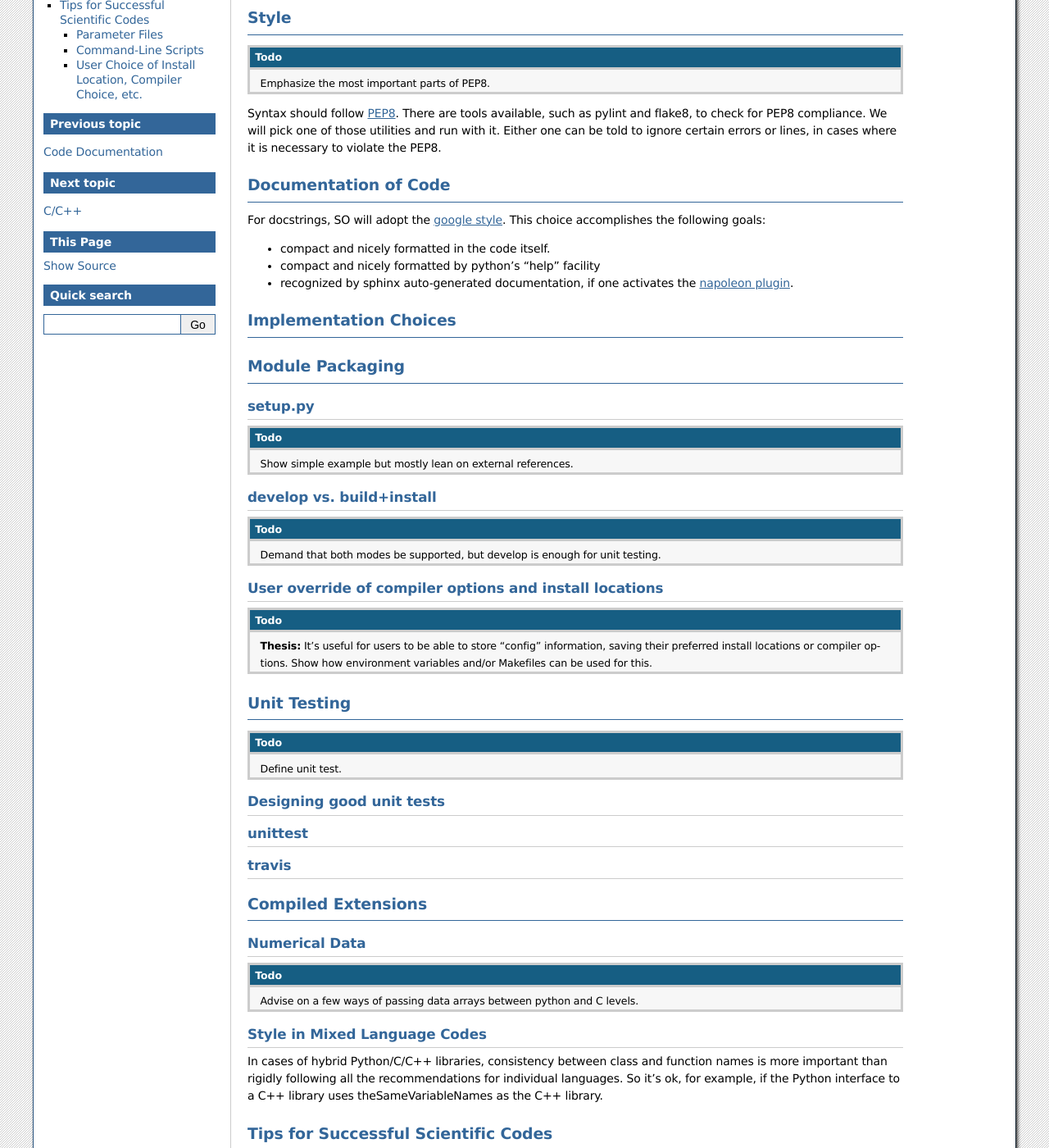
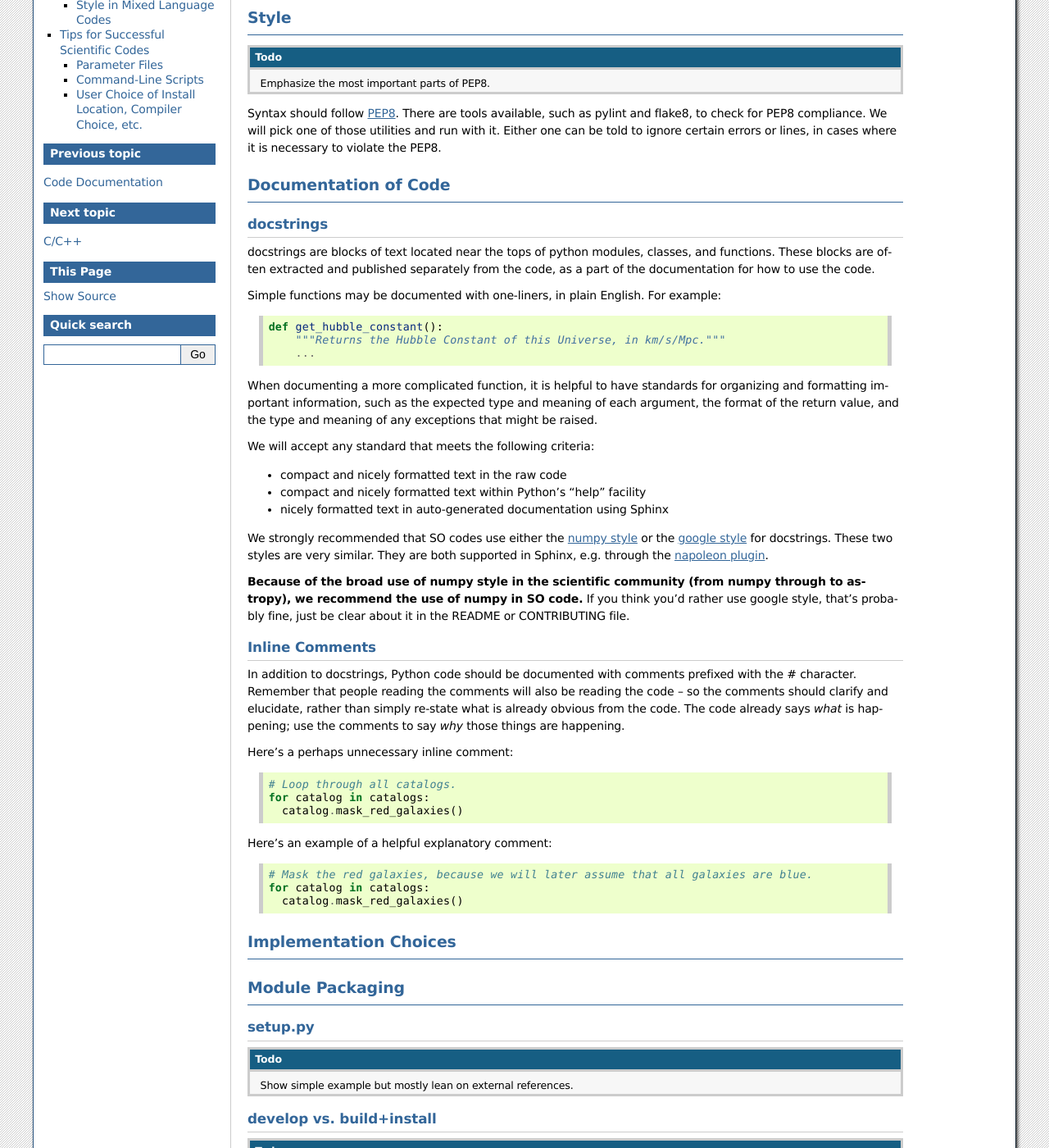
Before and after one commit to simonsobs/so_dev_guide, a Sphinx documentation site: the page built from source/python.rst, in a window 1280 px wide and 1400 px high, scrolled down 469 px. Shown: the whole window at 82% size. Built offline with Sphinx 7.4.7, drawn with Linux system fonts in a browser that asks for light colours; some of the changed text lies outside the part shown.

Commit message:
Recommend numpy and google docstrings, but mostly numpy.

```diff
--- a/source/python.rst
+++ b/source/python.rst
@@ -41,17 +41,71 @@ errors or lines, in cases where it is necessary to violate the PEP8.
 Documentation of Code
 =====================
 
-For docstrings, SO will adopt the `google style`_.  This choice
-accomplishes the following goals:
+docstrings
+----------
 
-- compact and nicely formatted in the code itself.
-- compact and nicely formatted by python's "help" facility
-- recognized by sphinx auto-generated documentation, if one activates
-  the `napoleon plugin`_.
+docstrings are blocks of text located near the tops of python modules,
+classes, and functions.  These blocks are often extracted and
+published separately from the code, as a part of the documentation for
+how to use the code.
+
+Simple functions may be documented with one-liners, in plain English.
+For example::
+
+  def get_hubble_constant():
+      """Returns the Hubble Constant of this Universe, in km/s/Mpc."""
+      ...
+
+When documenting a more complicated function, it is helpful to have
+standards for organizing and formatting important information, such as
+the expected type and meaning of each argument, the format of the
+return value, and the type and meaning of any exceptions that might be
+raised.
+
+We will accept any standard that meets the following criteria:
+
+- compact and nicely formatted text in the raw code
+- compact and nicely formatted text within Python's "help" facility
+- nicely formatted text in auto-generated documentation using Sphinx
+
+We strongly recommended that SO codes use either the `numpy
+style`_ or the `google style`_ for docstrings.  These two styles are
+very similar.  They are both supported in Sphinx, e.g. through the
+`napoleon plugin`_.
+
+**Because of the broad use of numpy style in the scientific community
+(from numpy through to astropy), we recommend the use of numpy in SO
+code.** If you think you'd rather use google style, that's probably
+fine, just be clear about it in the README or CONTRIBUTING file.
+
+
+Inline Comments
+---------------
+
+In addition to docstrings, Python code should be documented with
+comments prefixed with the # character.  Remember that people reading
+the comments will also be reading the code -- so the comments should
+clarify and elucidate, rather than simply re-state what is already
+obvious from the code.  The code already says *what* is happening; use
+the comments to say *why* those things are happening.
+
+Here's a perhaps unnecessary inline comment::
+
+  # Loop through all catalogs.
+  for catalog in catalogs:
+    catalog.mask_red_galaxies()
+
+Here's an example of a helpful explanatory comment::
+
+  # Mask the red galaxies, because we will later assume that all galaxies are blue.
+  for catalog in catalogs:
+    catalog.mask_red_galaxies()
 
 .. _PEP8: https://www.python.org/dev/peps/pep-0008/
 .. _google style: https://github.com/google/styleguide/blob/gh-pages/pyguide.md#38-comments-and-docstrings
+.. _numpy style: https://docs.scipy.org/doc/numpy-1.15.0/docs/howto_document.html
 .. _napoleon plugin: https://sphinxcontrib-napoleon.readthedocs.io/en/latest/
+
 
 Implementation Choices
 ======================
```
